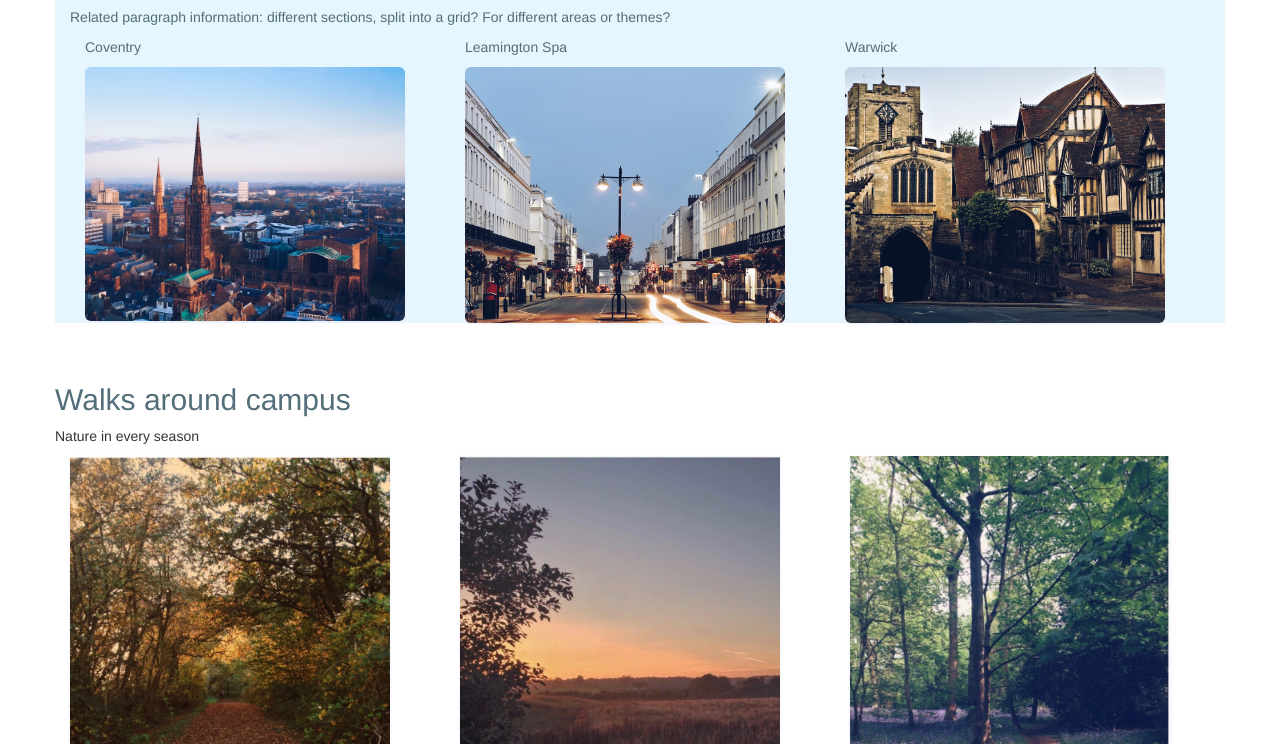
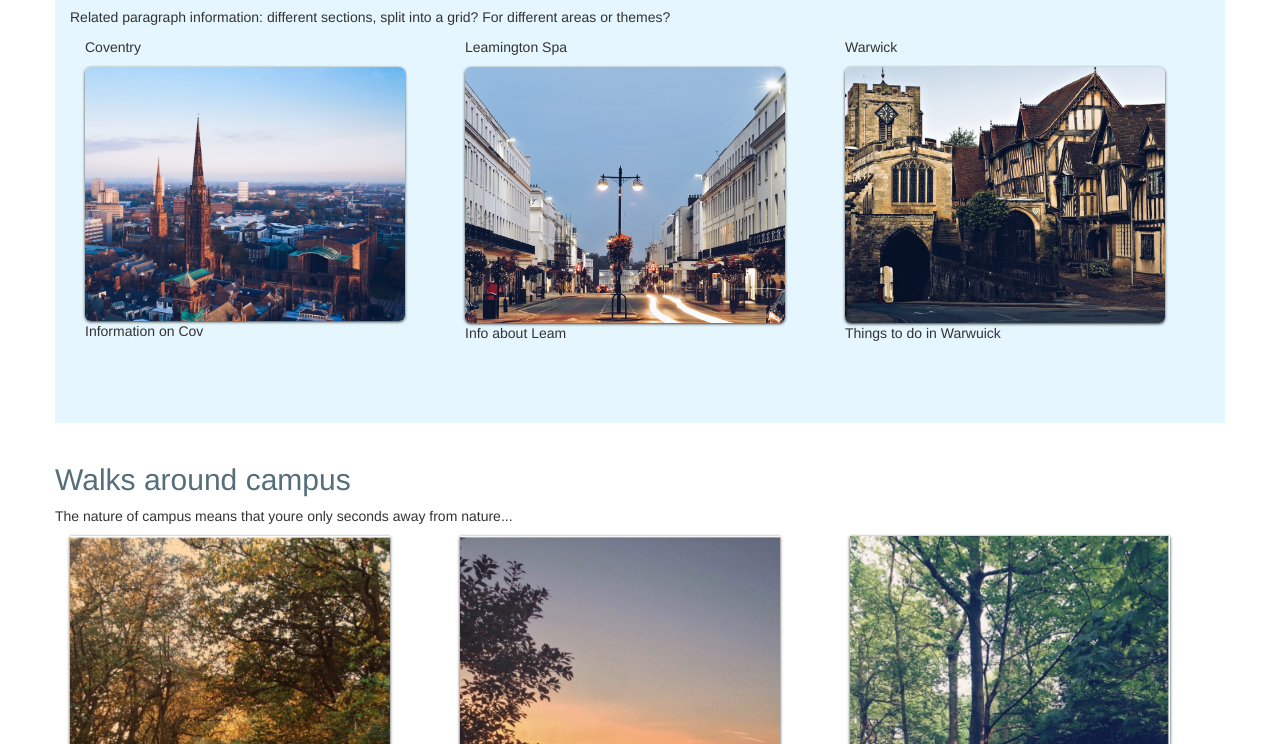
Before and after one commit to welcometowarwick/what-to-do, a plain HTML site: page index.html in a window 1280 px wide. Shown: the part 376-1120 px from the top of the page. Drawn offline with Linux system fonts and the light colour scheme.

Commit message:
Fixed top half of page
Sorted out div/container arrangement

```diff
--- a/css/main.css
+++ b/css/main.css
@@ -9,12 +9,9 @@ body{
 #welcome_page{
 	min-height: 600px
 	color: #607d8b;
-	padding: 30px 70px 30px 70px;
-	margin: 30px 60px 30px;
     display: block;
     background-color: rgba(0, 150, 136, 0.1);
-    break-after: always;
-
+    padding-bottom: 50px;
 }
 
 
@@ -31,31 +28,27 @@ h2{
 #places{
 	border: hidden;
 	border-color: rgba(3, 169, 244, 0.1);
-	border-width: thick;
 	break-before: always;
-	color: #546e7a;
+	font-color: #546e7a;
 	background-color: rgba(3, 169, 244, 0.1);
+	padding-bottom: 50px
 }
 
 img{
 	width: 320px;
-	border: white;
 	box-shadow: 0px 1px 3px;
 	margin-right: 50px;
-	color: #EBEDFB
 
 }
 
 #campus{
-
-	page-break-inside: always;
-
-	color: #D6A299
-	background-color: rgba(0, 188, 212, 0.1);
+	font-color: #D6A299
+	background-color: rgba(255, 235, 59, 0.1);
+	padding-bottom: 50px
 }
 
 #about{
-	color: rgba(0, 150, 136, 0.1);
+	color:#455a64;
 	padding: 15px 70px 20px 70px;
 	margin: 30px 60px 30px 60px;
 	background-color: transparent;
--- a/index.html
+++ b/index.html
@@ -36,8 +36,9 @@
       <li><a href="#about">About</a></li>
     </ul>
     </div>
+  </div>
  </nav>
-  </div>
+
 
 
 <div  class="jumbotron">
@@ -46,20 +47,22 @@
 	   <h1>Welcome to Warwick </h1>
       </div>
 
+     <div class="row">
       <div class="col-md-8">
-
         <p>First paragraph content: About description</p>
      </div>
+
       <div class="col-md-4">
         <p>Insert image?</p>
       </div>
      </div>
+
       <div class="row">
-
          <ul>
             <li>Thought we could have list of what shall be on website here?</li>
             <li>Edit appearance in css </li>
          </ul>
+       </div>
     </div>
  </div>
 
@@ -71,17 +74,20 @@
          <div class="col-xs-6 col-md-4">
         	<p>Coventry</p>
         	<img src="./cov.jpg" class="img-rounded" alt="An image of Coventry">
+        	<p>Information on Cov</p>
         </div>
 
         <div class="rcol-xs-6 col-md-4">
             <p>Leamington Spa</p>
         	<img src="./Leamington.jpg" class="img-rounded" alt="An image of Leamington">
+        	<p>Info about Leam</p>
         </div>
 
         <div class="col-xs-6 col-md-4"">
 
         	<p>Warwick</p>
         	<img src="./Warwick.jpg" class="img-rounded" alt="An image of Warwick">
+        	<p>Things to do in Warwuick</p>
        <br>
         </div>
     </div>
@@ -90,9 +96,8 @@
 <div id='campus' class="container">
  <div class="row">
  <br>
- <br>
   <h2> Walks around campus</h2>
-  <p>Nature in every season</p>
+  <p>The nature of campus means that youre only seconds away from nature...</p>
   <div class="rcol-xs-6 col-md-4">
     <img src="./autumn.jpg">
    </div>
```
Lines whose indentation alone changed are shown as unchanged.
